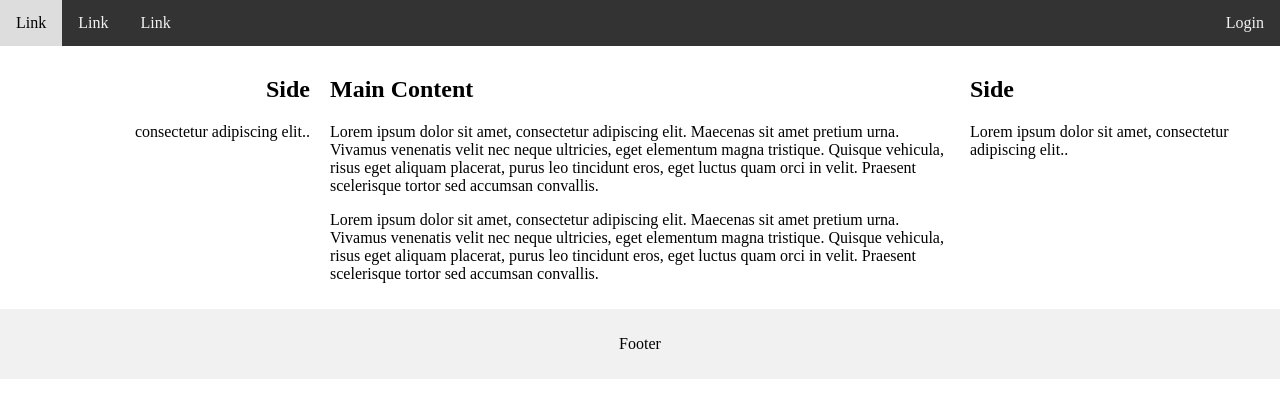
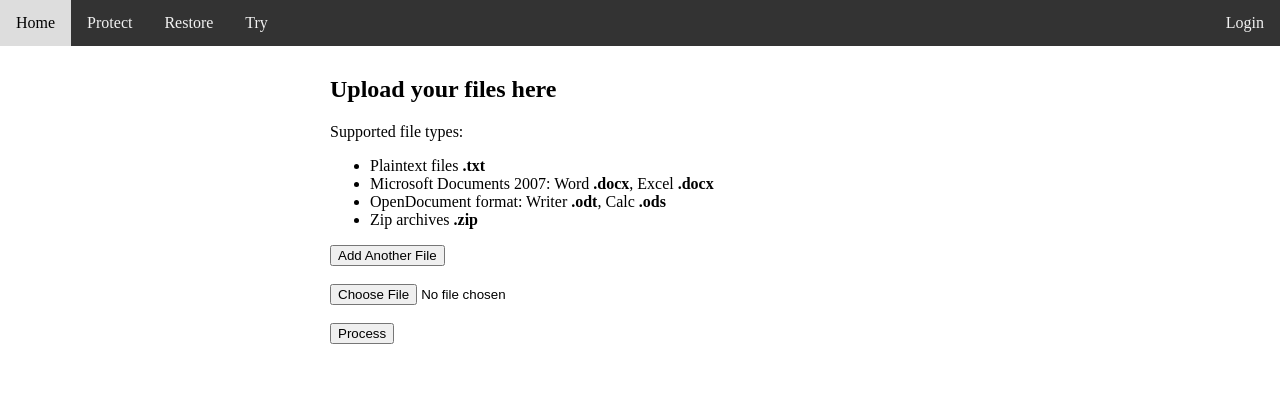
Before and after one commit to GeorgiiKrikun/TemplateHTML, a plain HTML site: page index.html in a window 1280 px wide. Drawn offline with Linux system fonts and the light colour scheme.

Commit message:
Some stuff

```diff
--- a/index.html
+++ b/index.html
@@ -113,39 +113,86 @@ body {
 }
 </style>
 </head>
+<script>
+  function addFileInput() {
+      // Create a new div for the new file input
+      var newDiv = document.createElement('div');
+      newDiv.className = 'upload-container';
+
+      // Create a new file input element
+      var newInput = document.createElement('input');
+      newInput.type = 'file';
+      newInput.name = 'fileToUpload[]';
+
+      // Append the new input to the new div
+      newDiv.appendChild(newInput);
+
+      // Append the new div to the form
+      document.getElementById('uploadForm').insertBefore(newDiv, document.getElementById('uploadForm').children[document.getElementById('uploadForm').children.length - 2]);
+  }
+</script>
 <body>
 
 <div class="topnav">
-  <a href="#">Link</a>
-  <a href="#">Link</a>
-  <a href="#">Link</a>
+  <a href="#">Home</a>
+  <a href="#">Protect</a>
+  <a href="#">Restore</a>
+  <a href="#">Try</a>
   <div class="spacer"></div>
   <a href="#" class="login">Login</a>
 </div>
 
 <div class="content">
   <div class="left-side">
-    <h2>Side</h2>
-    <p>consectetur adipiscing elit..</p>
   </div>
 
   <div class="middle">
-    <h2>Main Content</h2>
-    <p>Lorem ipsum dolor sit amet, consectetur adipiscing elit. Maecenas sit amet pretium urna. Vivamus venenatis velit nec neque ultricies, eget elementum magna tristique. Quisque vehicula, risus eget aliquam placerat, purus leo tincidunt eros, eget luctus quam orci in velit. Praesent scelerisque tortor sed accumsan convallis.</p>
-    <p>Lorem ipsum dolor sit amet, consectetur adipiscing elit. Maecenas sit amet pretium urna. Vivamus venenatis velit nec neque ultricies, eget elementum magna tristique. Quisque vehicula, risus eget aliquam placerat, purus leo tincidunt eros, eget luctus quam orci in velit. Praesent scelerisque tortor sed accumsan convallis.</p>
+    <h2>Upload your files here</h2>
+    <p> Supported file types:
+      <ul>
+        <li>Plaintext files <b>.txt</b></li>
+        <li>Microsoft Documents 2007: Word <b>.docx</b>, Excel <b>.docx</b> </li>
+        <li>OpenDocument format: Writer <b>.odt</b>, Calc <b>.ods</b></li>
+        <li>Zip archives <b>.zip</b></li>
+      </ul>
+    </p>
+    <button type="button" onclick="addFileInput()">Add Another File</button><br><br>
+    <form action="upload.php" method="post" enctype="multipart/form-data" id="uploadForm">
+      <div class="upload-container">
+          <input type="file" name="fileToUpload[]" id="fileToUpload">
+      </div>
+      <br>
+      <input type="submit" value="Process" name="submit">
+  </form>
+
+
   </div>
 
   <div class="right-side">
-    <h2>Side</h2>
-    <p>Lorem ipsum dolor sit amet, consectetur adipiscing elit..</p>
+
   </div>
 </div>
 
 <div class = "spacer" style="min-height=100px;"></div>
 
-<footer class="footer">
-  <p>Footer</p>
-</footer>
+    <script>
+        function addFileInput() {
+            // Create a new div for the new file input
+            var newDiv = document.createElement('div');
+            newDiv.className = 'upload-container';
+
+            // Create a new file input element
+            var newInput = document.createElement('input');
+            newInput.type = 'file';
+            newInput.name = 'fileToUpload[]';
+
+            // Append the new input to the new div
+            newDiv.appendChild(newInput);
+
+            // Append the new div to the form
+            document.getElementById('uploadForm').insertBefore(newDiv, document.getElementById('uploadForm').children[document.getElementById('uploadForm').children.length - 2]);
+        }
+    </script>
 
 </body>
 </html>
```
